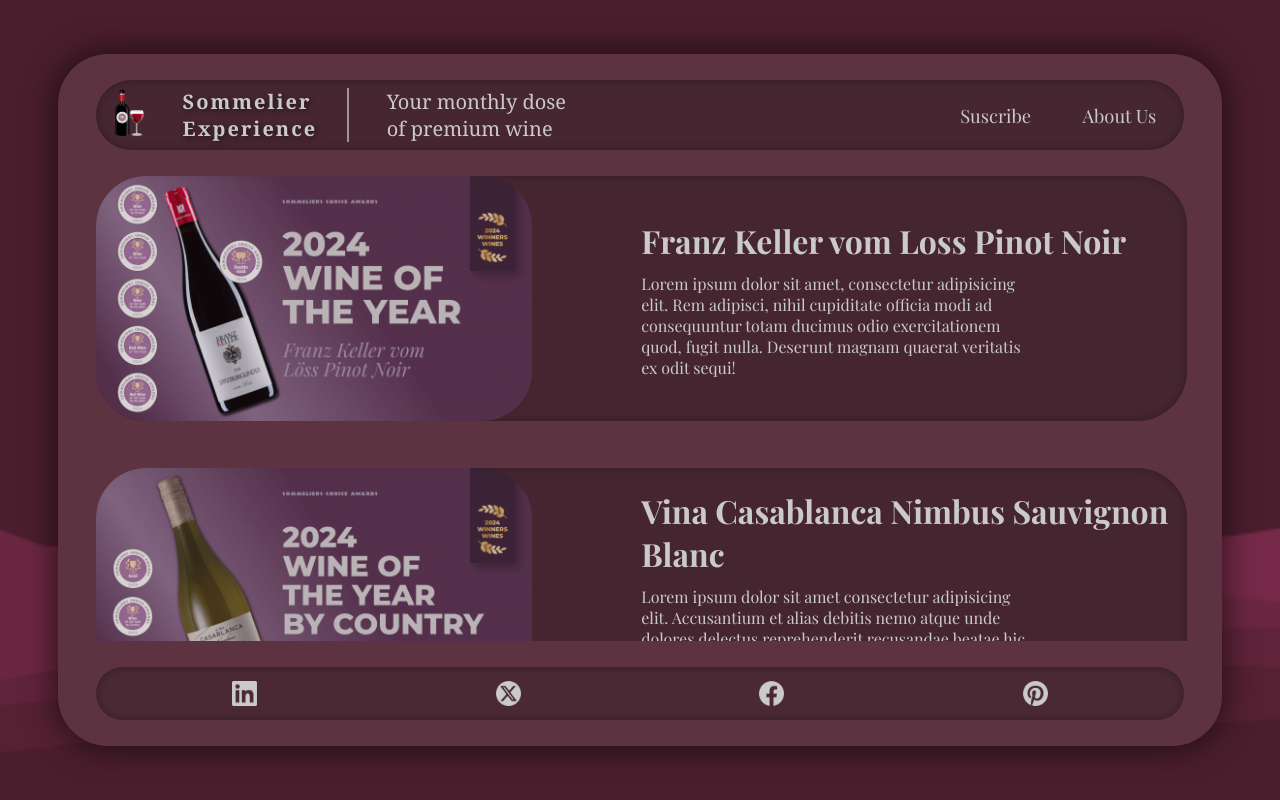
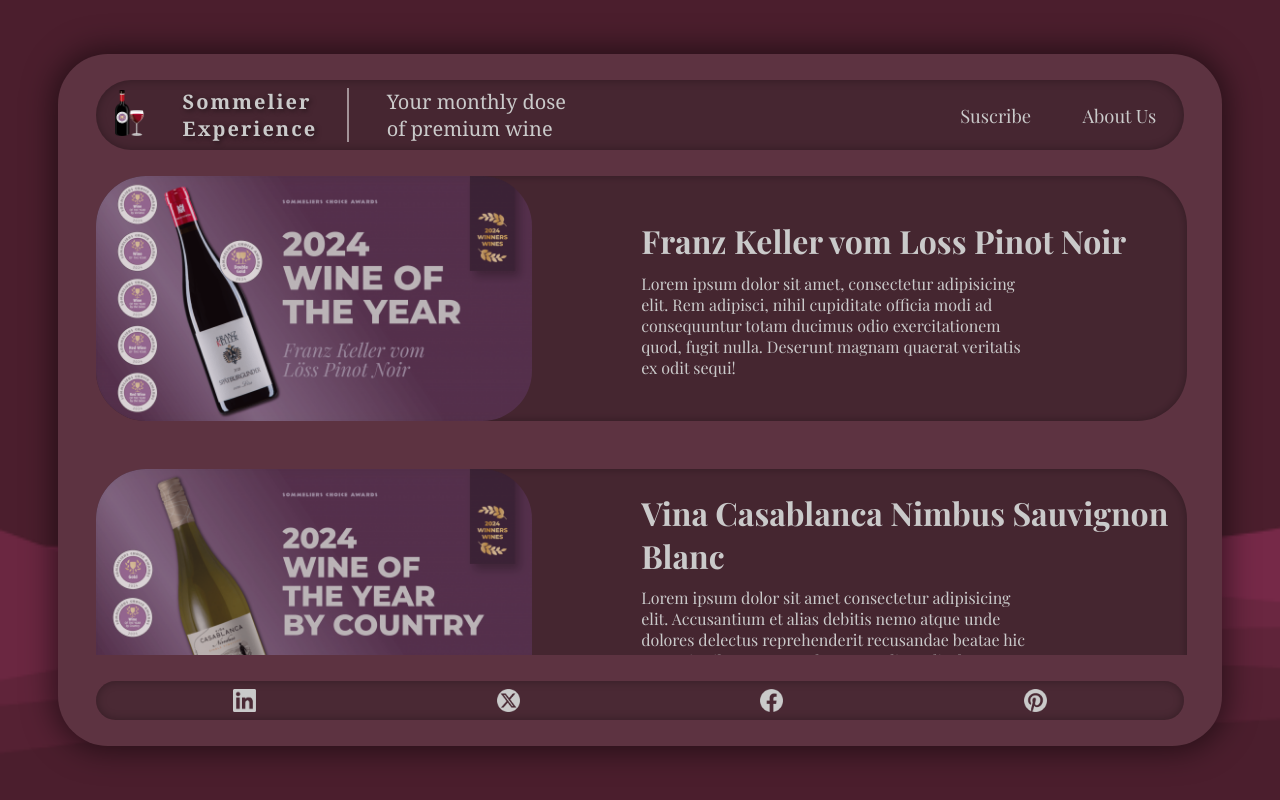
Before and after one commit to gaspiDev/WebSite-Vanilla, a plain HTML site: page index.html in a window 1280 px wide. Drawn offline with nearby package versions, Linux system fonts and the light colour scheme.

Commit message:
styling2

```diff
--- a/index.html
+++ b/index.html
@@ -7,7 +7,7 @@
   <script src="./scripts.js" defer></script>
   <link href="https://fonts.googleapis.com/css2?family=Playfair+Display:wght@400;700&family=Lora:wght@400;700&display=swap" rel="stylesheet">
   <link rel="icon" href="./images/logo-woty.png" sizes="32x32" type="image/png">
-  <title>WOTY - Wine Of The Year</title>
+  <title>Sommelier Experience</title>
 </head>
 <body>
   <div class="container-floating">
--- a/styles.css
+++ b/styles.css
@@ -180,7 +180,7 @@
   background-color: rgba(0, 0, 0, 0.20);
   box-shadow: inset 0 0 10px rgba(0, 0, 0, 0.3);
   border-radius: 50px;
-  padding: 0.5% 1.5%;
+  padding: 0 1.5%;
   position: sticky;
   bottom: 0;
   z-index: 10;
@@ -195,7 +195,7 @@
 
 
 .socials-icons{
-  width: 25px;
+  width: 23px;
   padding: 35% 40%;
   transition: all 0.75s ease;
 }
```
